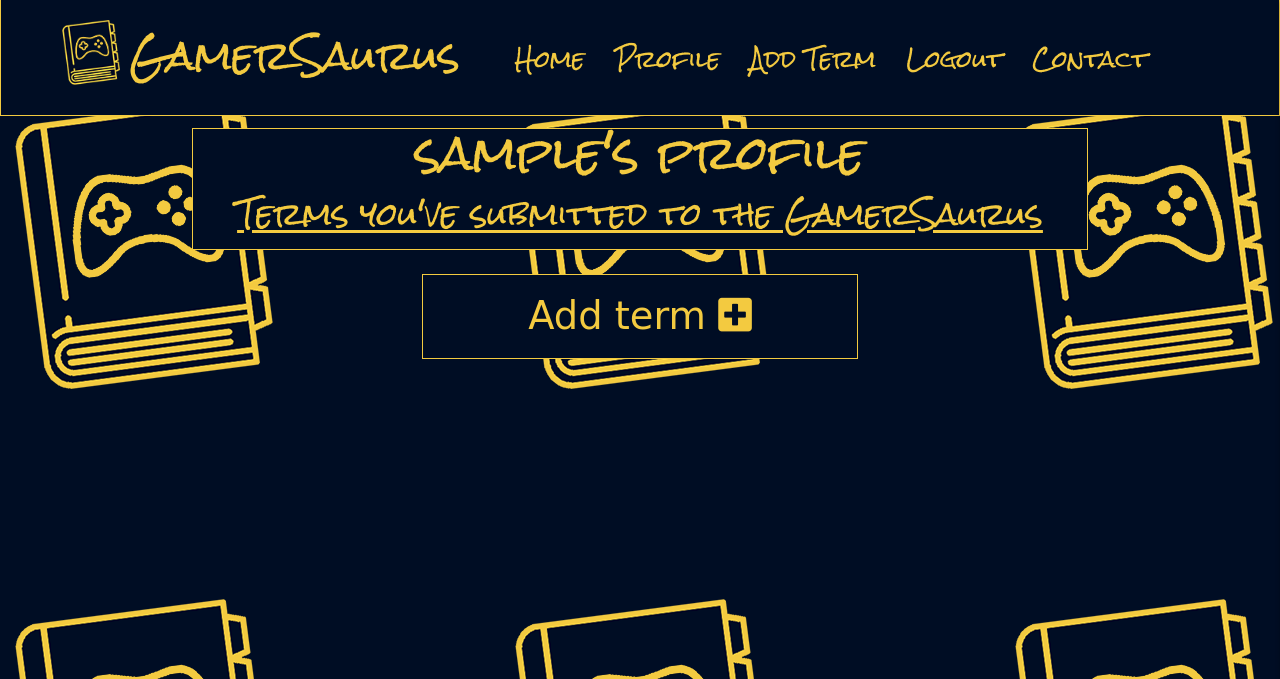
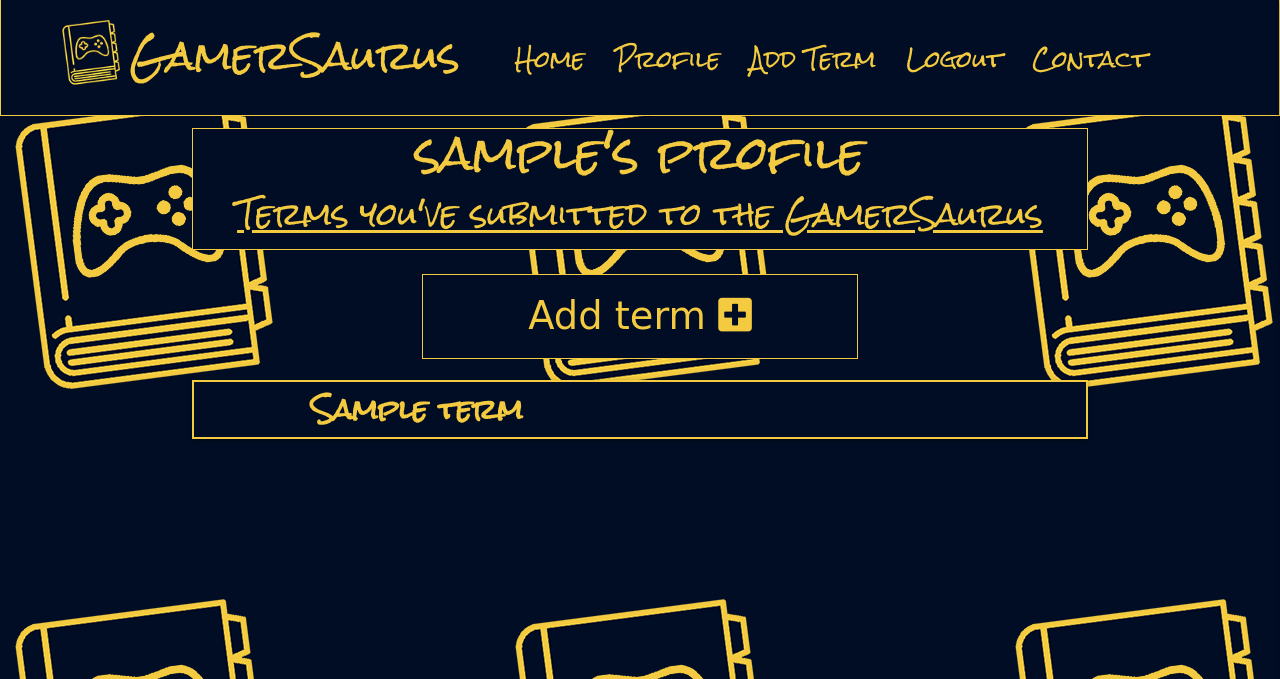
Before and after one commit to JoeyyScott/Gamersaurus, a Flask app: page /profile/1 in a window 1280 px wide. Shown: the top 679 px of the page. Run offline with Flask 2, Linux system fonts and the light colour scheme; the visitor is signed in with stand-in values (Sample User, id 1); a database or web service that is not in the repository returns one stand-in record (values such as "Sample title"); some libraries are stand-ins or nearby versions; some web fonts are replaced.

Commit message:
[ADD] Added container and styling rules to display a users submitted terms on profile.html

```diff
--- a/templates/profile.html
+++ b/templates/profile.html
@@ -15,4 +15,34 @@
             </div>
         </div>
     </div>
+    <ul class="collapsible container-userterms gsStyle">
+        {% for term in userterms %}
+        <li>
+            <div class="collapsible-header row container-terms gsStyle">
+                <div class="col s6 termTitle center-align">
+                    {{ term.term }}
+                </div>
+                <div class="col s6">
+                    {% if session.user|lower == term.submitted_by|lower %}
+                    <div class="col s12">
+                        <div class="row container-icon">
+                            <div class="col s5">
+                                <a href="{{ url_for('edit_term', term_id=term._id) }}"> <i class="fas fa-edit"></i></a>
+                            </div>
+                            <div class="col s5">
+                                <a href="{{ url_for('delete_term', term_id=term._id) }}"> <i class="fas fa-trash"></i></a>
+                            </div>
+                        </div>
+                    </div>
+                    {% endif %}
+                </div>
+            </div>
+            <div class="collapsible-body container-info gsStyle">
+                <p class="termKey">Definition: <div class="termText altFont">{{ term.definition }}</div></p>
+                <p class="termKey">Example: <div class="termText altFont">{{ term.example }}</div></p>
+                <p class="termKey">Submitted by: <div class="termText altFont">{{ term.submitted_by }}</div></p>
+            </div>
+        </li>
+        {% endfor %}
+    </ul>
 {% endblock %}
```
